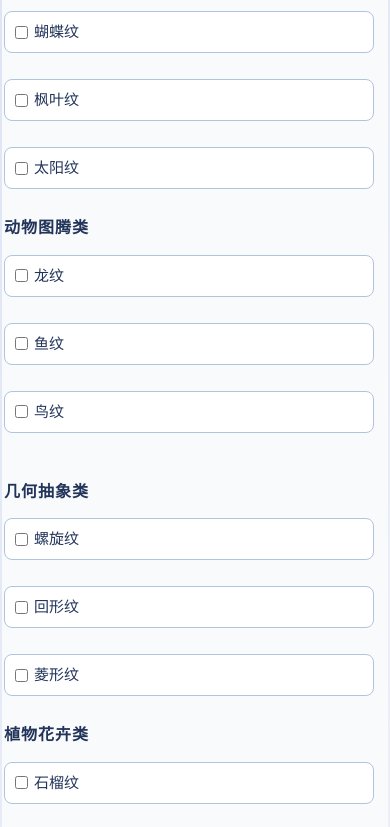
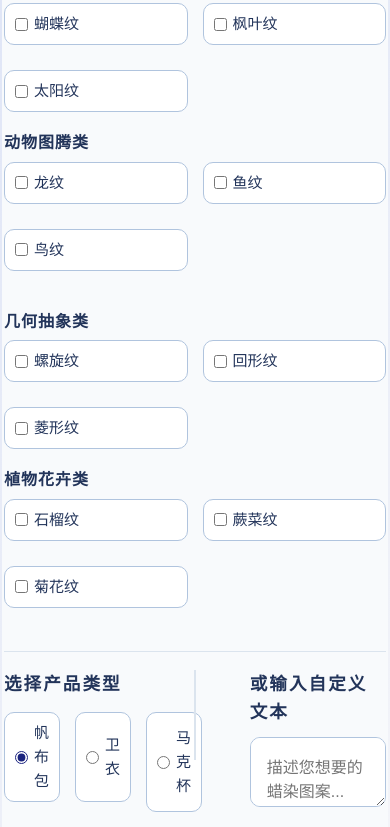
Before and after one commit to EnigmaYYY/Get-Your-Own-Batik-Creation, a website: page index.html in a window 390 px wide. Shown: the part 331-1158 px from the top of the page. Drawn offline with Linux system fonts and the light colour scheme.

Commit message:
Update styles.css

```diff
--- a/styles.css
+++ b/styles.css
@@ -262,13 +262,48 @@ footer {
         flex-direction: column !important;
         gap: 12px !important;
     }
-    .checkbox-grid {
-        grid-template-columns: 1fr !important;
-        gap: 10px !important;
+    .checkbox-grid, .product-selection, .text-input {
+        width: 100% !important;
+        box-sizing: border-box;
+    }
+    .checkbox-grid label, .product-selection label, .text-input textarea {
+        width: 100% !important;
+        box-sizing: border-box;
+        margin: 0 !important;
+        border-radius: 10px !important;
+        border: 1.5px solid #b0c4de !important;
+        display: flex !important;
+        align-items: center;
+        justify-content: flex-start;
+    }
+    .checkbox-grid label {
+        margin-bottom: 10px !important;
+    }
+    .checkbox-grid label:last-child {
+        margin-bottom: 0 !important;
+    }
+    .product-selection label {
+        margin-bottom: 10px !important;
+    }
+    .product-selection label:last-child {
+        margin-bottom: 0 !important;
+    }
+    .text-input textarea {
+        margin-top: 10px !important;
+        margin-bottom: 0 !important;
+    }
+    .product-custom-row > div:not(:last-child) {
+        border-right: none !important;
     }
     .product-custom-row {
-        flex-direction: column !important;
-        gap: 12px !important;
+        border: none !important;
+    }
+    .input-section > div[style*='height: 1px'] {
+        width: 100% !important;
+        margin: 18px 0 !important;
+        background: #dbe4ee !important;
+        height: 1.5px !important;
+        border: none !important;
     }
     .modal-content {
         width: 98vw !important;
```
